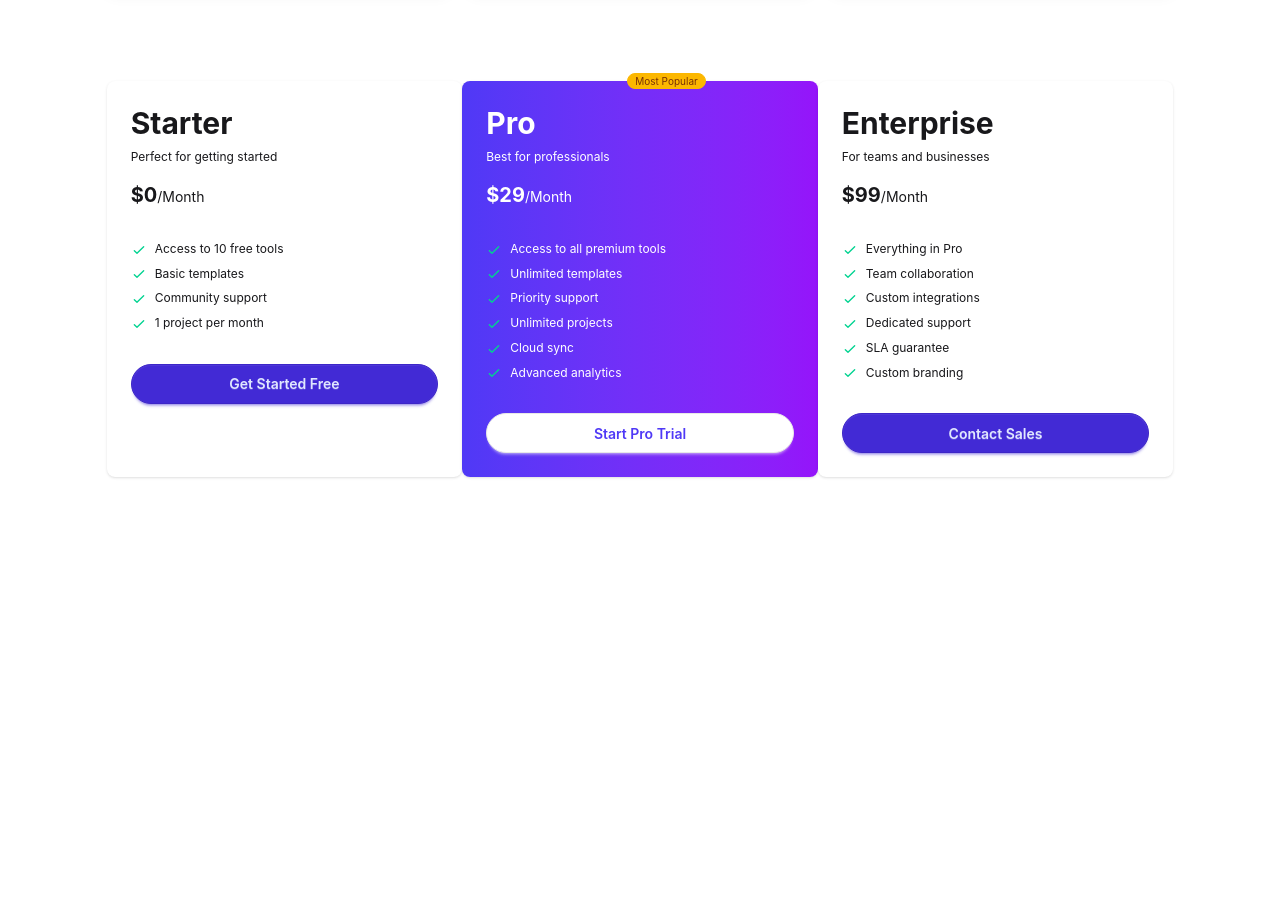
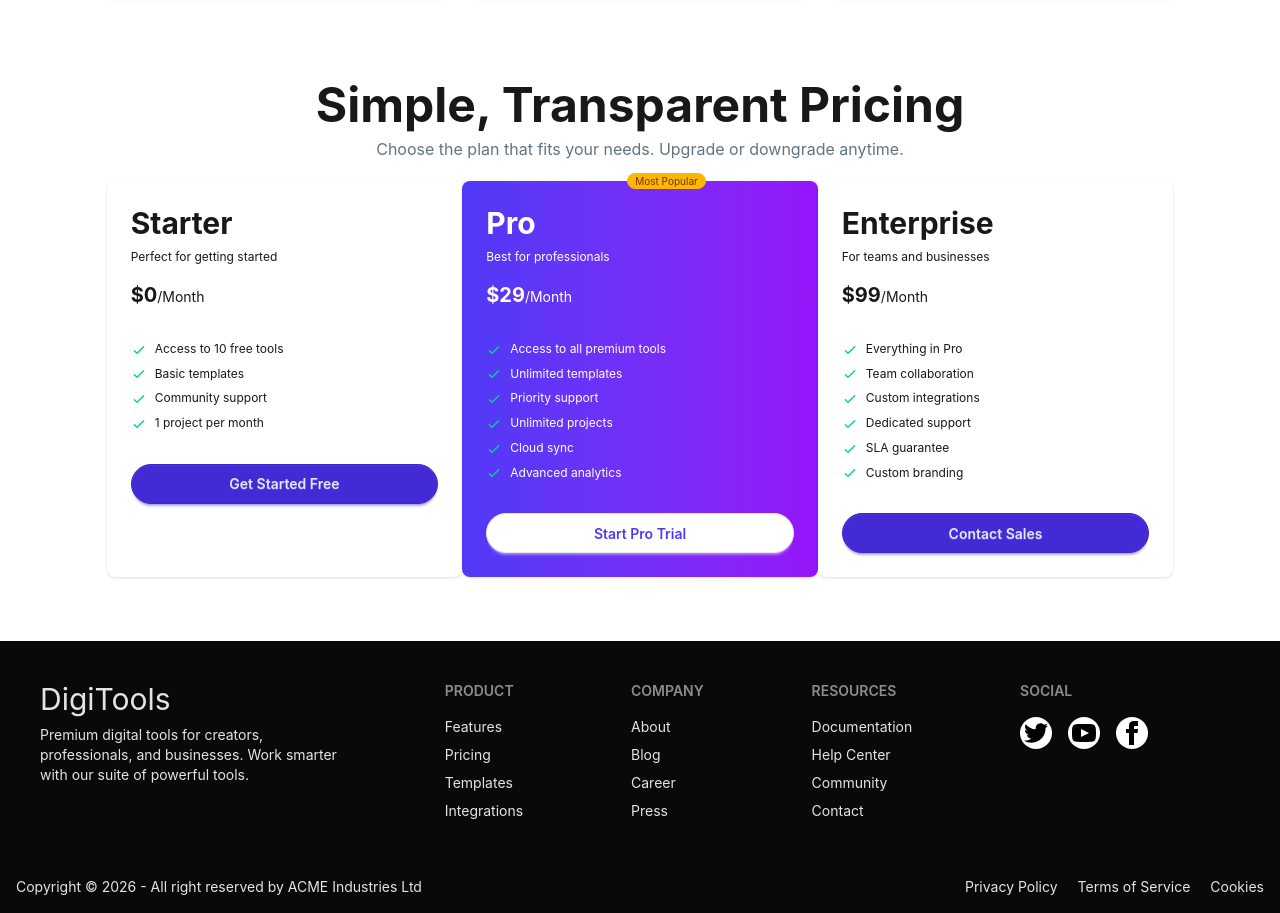
Before and after one commit to pathikroy86/digitools, a React (Vite) app: page / in a window 1280 px wide. Shown: the part 2760-3673 px from the top of the page. Before the commit the page ends 3301 px from the top, so only its background shows below. Built offline with nearby package versions, Linux system fonts and the light colour scheme; the HTML template or start-up script is replaced by a standard one.

Commit message:
final commit

```diff
--- a/src/App.jsx
+++ b/src/App.jsx
@@ -7,6 +7,7 @@
 import { ToastContainer, Zoom } from 'react-toastify';
 import GetStarted from './Components/GetStarted/GetStarted'
 import Pricing from './Components/Pricing/Pricing'
+import Footer from './Components/Footer/Footer'
 
 function App() {
 
@@ -32,6 +33,7 @@
       </Suspense>
       <GetStarted></GetStarted>
       <Pricing></Pricing>
+      <Footer></Footer>
       <ToastContainer
         position="top-right"
         autoClose={3000}
--- /dev/null
+++ b/src/Components/Footer/Footer.jsx
@@ -0,0 +1,84 @@
+import React from 'react';
+
+const Footer = () => {
+    return (
+        <div>
+            <footer className="footer sm:footer-horizontal bg-neutral text-neutral-content p-10">
+                <nav>
+                    <h2 className='text-3xl'>DigiTools</h2>
+                    <p>Premium digital tools for creators, <br /> professionals, and businesses. Work smarter <br /> with our suite of powerful tools.</p>
+                </nav>
+                <nav>
+                    <h6 className="footer-title">Product</h6>
+                    <a className="link link-hover">Features</a>
+                    <a className="link link-hover">Pricing</a>
+                    <a className="link link-hover">Templates</a>
+                    <a className="link link-hover">Integrations</a>
+                </nav>
+                <nav>
+                    <h6 className="footer-title">Company</h6>
+                    <a className="link link-hover">About</a>
+                    <a className="link link-hover">Blog</a>
+                    <a className="link link-hover">Career</a>
+                    <a className="link link-hover">Press</a>
+                </nav>
+                <nav>
+                    <h6 className="footer-title">Resources</h6>
+                    <a className="link link-hover">Documentation</a>
+                    <a className="link link-hover">Help Center</a>
+                    <a className="link link-hover">Community</a>
+                    <a className="link link-hover">Contact</a>
+                </nav>
+                <nav>
+                    <h6 className="footer-title">Social</h6>
+                    <div className="grid grid-flow-col gap-4">
+                        <a className='p-1 bg-white rounded-full text-black'>
+                            <svg
+                                xmlns="http://www.w3.org/2000/svg"
+                                width="24"
+                                height="24"
+                                viewBox="0 0 24 24"
+                                className="fill-current">
+                                <path
+                                    d="M24 4.557c-.883.392-1.832.656-2.828.775 1.017-.609 1.798-1.574 2.165-2.724-.951.564-2.005.974-3.127 1.195-.897-.957-2.178-1.555-3.594-1.555-3.179 0-5.515 2.966-4.797 6.045-4.091-.205-7.719-2.165-10.148-5.144-1.29 2.213-.669 5.108 1.523 6.574-.806-.026-1.566-.247-2.229-.616-.054 2.281 1.581 4.415 3.949 4.89-.693.188-1.452.232-2.224.084.626 1.956 2.444 3.379 4.6 3.419-2.07 1.623-4.678 2.348-7.29 2.04 2.179 1.397 4.768 2.212 7.548 2.212 9.142 0 14.307-7.721 13.995-14.646.962-.695 1.797-1.562 2.457-2.549z"></path>
+                            </svg>
+                        </a>
+                        <a className='p-1 bg-white rounded-full text-black'>
+                            <svg
+                                xmlns="http://www.w3.org/2000/svg"
+                                width="24"
+                                height="24"
+                                viewBox="0 0 24 24"
+                                className="fill-current">
+                                <path
+                                    d="M19.615 3.184c-3.604-.246-11.631-.245-15.23 0-3.897.266-4.356 2.62-4.385 8.816.029 6.185.484 8.549 4.385 8.816 3.6.245 11.626.246 15.23 0 3.897-.266 4.356-2.62 4.385-8.816-.029-6.185-.484-8.549-4.385-8.816zm-10.615 12.816v-8l8 3.993-8 4.007z"></path>
+                            </svg>
+                        </a>
+                        <a className='p-1 bg-white rounded-full text-black'>
+                            <svg
+                                xmlns="http://www.w3.org/2000/svg"
+                                width="24"
+                                height="24"
+                                viewBox="0 0 24 24"
+                                className="fill-current">
+                                <path
+                                    d="M9 8h-3v4h3v12h5v-12h3.642l.358-4h-4v-1.667c0-.955.192-1.333 1.115-1.333h2.885v-5h-3.808c-3.596 0-5.192 1.583-5.192 4.615v3.385z"></path>
+                            </svg>
+                        </a>
+                    </div>
+                </nav>
+
+            </footer>
+            <aside className="footer sm:footer-horizontal footer-center bg-neutral text-neutral-content p-4 flex justify-between">
+                <p>Copyright © {new Date().getFullYear()} - All right reserved by ACME Industries Ltd</p>
+                <div className='flex gap-5'>
+                    <p><a>Privacy Policy</a></p>
+                    <p><a>Terms of Service</a></p>
+                    <p><a>Cookies</a></p>
+                </div>
+            </aside>
+        </div>
+    );
+};
+
+export default Footer;
--- a/src/Components/Navbar/Navbar.jsx
+++ b/src/Components/Navbar/Navbar.jsx
@@ -1,7 +1,7 @@
 import React from 'react';
 import { MdOutlineShoppingCart } from "react-icons/md";
 
-const Navbar = ({ totalPrice }) => {
+const Navbar = () => {
     return (
         <div className='w-11/12 md:w-10/12 mx-auto mb-5'>
             <div className="navbar bg-base-100 shadow-sm">
--- a/src/Components/Pricing/Pricing.jsx
+++ b/src/Components/Pricing/Pricing.jsx
@@ -2,7 +2,10 @@
 
 const Pricing = () => {
     return (
-        <div className='w-11/12 md:w-10/12 mx-auto grid grid-cols-1 md:grid-cols-3 mb-5 md:mb-16'>
+        <div className='w-11/12 md:w-10/12 mx-auto mb-5 md:mb-16'>
+            <h1 className='text-5xl text-center font-bold mb-2'>Simple, Transparent Pricing</h1>
+            <p className='text-[#627382] text-center mb-5'>Choose the plan that fits your needs. Upgrade or downgrade anytime.</p>
+            <div className='grid grid-cols-1 md:grid-cols-3'>
                 <div className="card bg-base-100 shadow-sm">
                     <div className="card-body">
                         <div>
@@ -111,6 +114,7 @@
                     </div>
                 </div>
             </div>
+        </div>
     );
 };
 
```
Lines whose indentation alone changed are shown as unchanged.
